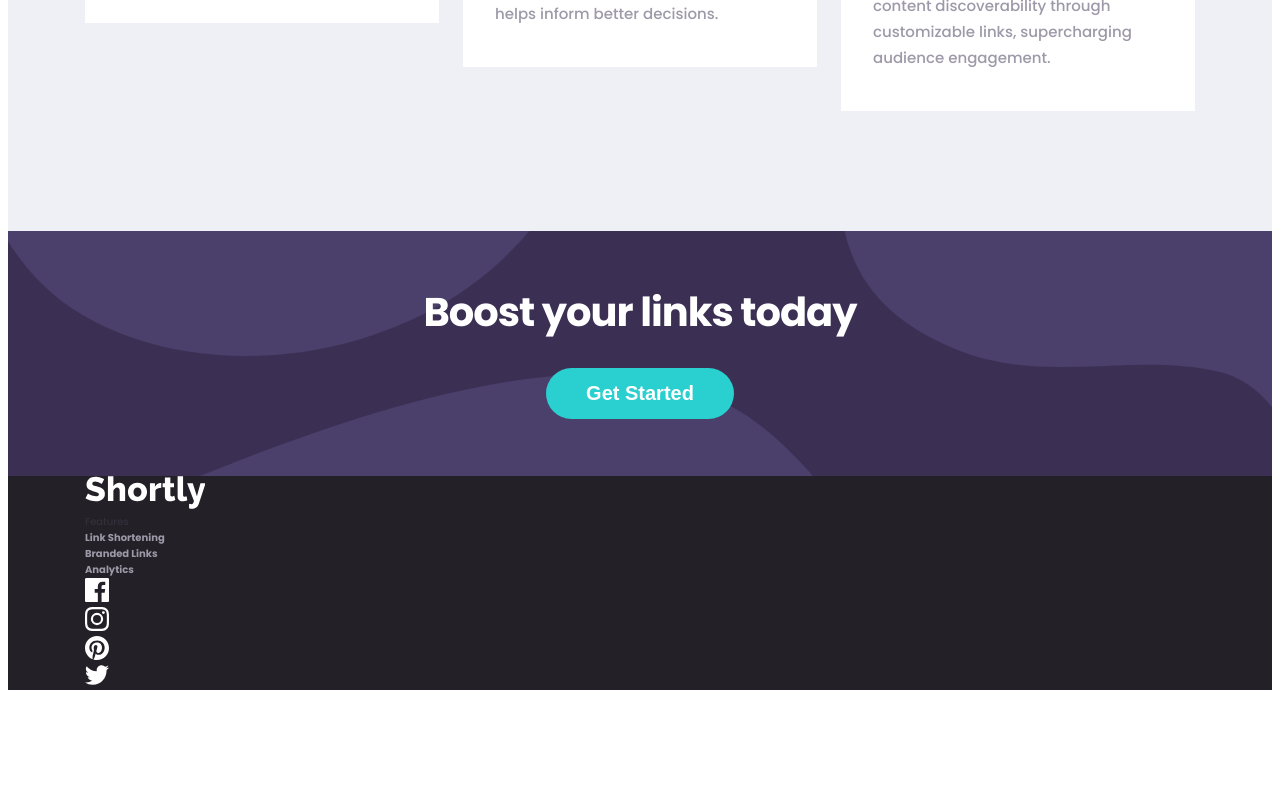
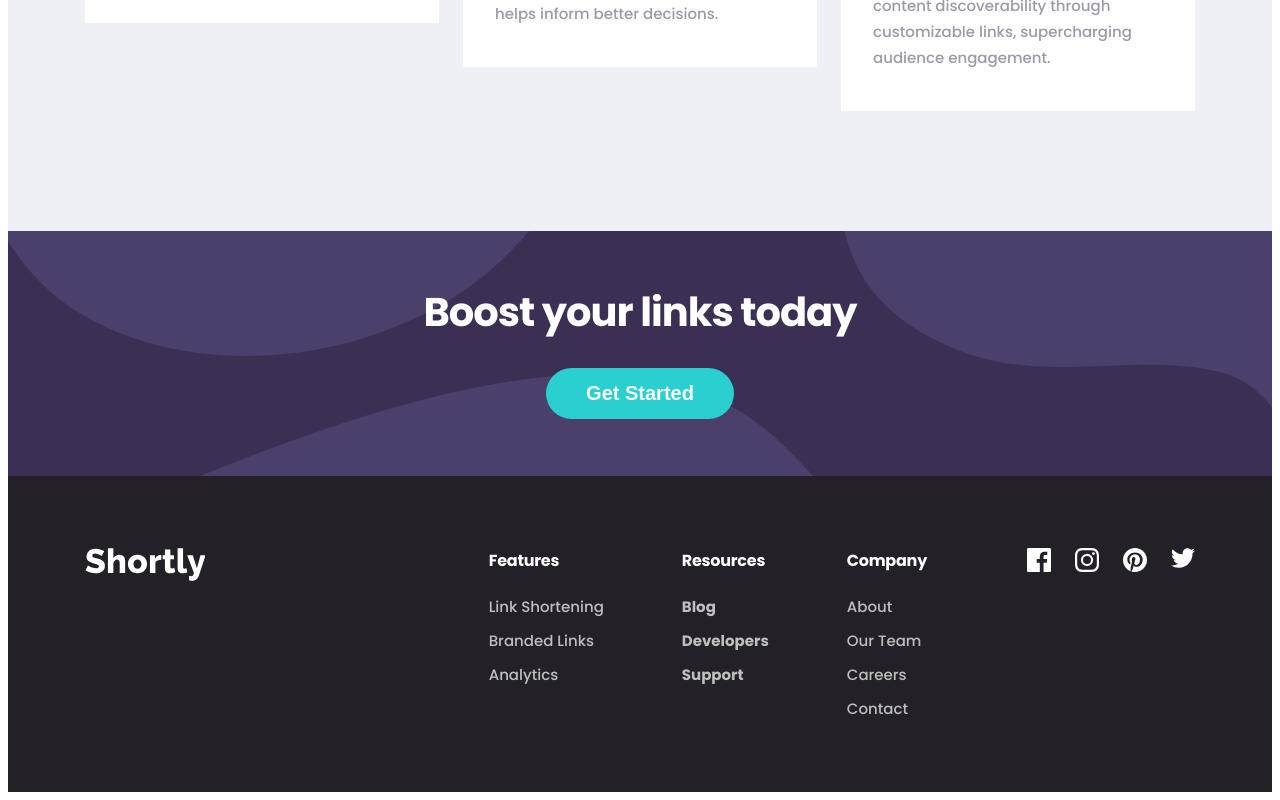
Before and after one commit to andythefan1/url-shortly-design-challenge, a React (Create React App) app: page / in a window 1280 px wide. Shown: the part 1531-2331 px from the top of the page. Before the commit the page ends 2229 px from the top, so only its background shows below. Built offline with nearby package versions, Linux system fonts and the light colour scheme.

Commit message:
finish layout for call-to-action, footer

```diff
--- a/src/App.css
+++ b/src/App.css
@@ -12,6 +12,10 @@ header,
 main,
 footer {
 	max-width: 144rem;
+}
+
+footer {
+	background-color: var(--var-violet-darkest);
 }
 
 section.landing {
--- a/src/containers/Footer/index.jsx
+++ b/src/containers/Footer/index.jsx
@@ -8,40 +8,97 @@ import './styles.css';
 
 export const Footer = () => {
 	return (
-		<div>
-			{' '}
+		<div className='footer'>
 			<Logo inverse />
 			<div className='footer-links'>
-				<div className='footer-link-container'>
-					<div className='footer-link-header'>Features</div>
-					<nav>
-						<ul className='footer-link-list'>
+				<div className='footer-sitemap'>
+					<div className='footer-sitemap-column'>
+						<h3 className='footer-link-header'>Features</h3>
+						<ul className='footer-link-body'>
 							<li className='footer-link-text'>
-								<a href='/'>Link Shortening</a>
+								<a href='/' className=''>
+									Link Shortening
+								</a>
 							</li>
 							<li className='footer-link-text'>
-								<a href='/'>Branded Links</a>
+								<a href='/' className=''>
+									Branded Links
+								</a>
 							</li>
 							<li className='footer-link-text'>
-								<a href='/'>Analytics</a>
+								<a href='/' className=''>
+									Analytics
+								</a>
+							</li>
+						</ul>
+					</div>
+					<nav className='footer-sitemap-column'>
+						<h3 className='footer-link-header'>Resources</h3>
+						<ul className='footer-link-body'>
+							<li className='footer-link-text'>
+								<a href='/' className=''>
+									Blog
+								</a>
+							</li>
+							<li className='footer-link-text'>
+								<a href='/' className=''>
+									Developers
+								</a>
+							</li>
+							<li className='footer-link-text'>
+								<a href='/' className=''>
+									Support
+								</a>
 							</li>
 						</ul>
 					</nav>
+					<div className='footer-sitemap-column'>
+						<h3 className='footer-link-header'>Company</h3>
+						<ul className='footer-link-body'>
+							<li className='footer-link-text'>
+								<a href='/' className=''>
+									About
+								</a>
+							</li>
+							<li className='footer-link-text'>
+								<a href='/' className=''>
+									Our Team
+								</a>
+							</li>
+							<li className='footer-link-text'>
+								<a href='/' className=''>
+									Careers
+								</a>
+							</li>
+							<li className='footer-link-text'>
+								<a href='/' className=''>
+									Contact
+								</a>
+							</li>
+						</ul>
+					</div>
 				</div>
-
-				<nav className='footer-social-icons'>
-					<ul>
+				<nav>
+					<ul className='footer-social-icons'>
 						<li>
-							<FacebookIcon></FacebookIcon>
+							<a href='#'>
+								<FacebookIcon className='social-icon'></FacebookIcon>
+							</a>
 						</li>
 						<li>
-							<InstagramIcon></InstagramIcon>
+							<a href='#'>
+								<InstagramIcon className='social-icon'></InstagramIcon>
+							</a>
 						</li>
 						<li>
-							<PintrestIcon></PintrestIcon>
+							<a href='#'>
+								<PintrestIcon className='social-icon'></PintrestIcon>
+							</a>
 						</li>
 						<li>
-							<TwitterIcon></TwitterIcon>
+							<a href='#'>
+								<TwitterIcon className='social-icon'></TwitterIcon>
+							</a>
 						</li>
 					</ul>
 				</nav>
--- a/src/containers/Footer/styles.css
+++ b/src/containers/Footer/styles.css
@@ -1,3 +1,69 @@
-footer {
-	background-color: var(--var-violet-darkest);
+.footer {
+	padding: 7.2rem 0;
+	display: flex;
+	flex-direction: row;
+	justify-content: space-between;
+	align-items: start;
+
+	a {
+		color: var(--var-gray);
+	}
+	a:active,
+	a:hover {
+		color: var(--var-cyan);
+	}
+
+	a.inverted:active,
+	a.inverted:hover {
+		color: var(--var-cyan);
+	}
 }
+
+.footer-links {
+	display: flex;
+	flex-direction: row;
+	column-gap: 10rem;
+	justify-content: space-between;
+}
+
+.footer-link-body {
+	display: flex;
+	flex-direction: column;
+	row-gap: 1.1rem;
+}
+
+.footer-sitemap {
+	display: flex;
+	flex-direction: row;
+	column-gap: 7.8rem;
+	font-size: 1.5rem;
+}
+
+.footer-sitemap-column {
+	display: flex;
+	flex-direction: column;
+	row-gap: 2.2rem;
+}
+
+Footer h3 {
+	font-size: 1.6rem;
+	letter-spacing: -0.25px;
+	color: var(--var-white);
+}
+
+.footer-social-icons {
+	display: flex;
+	flex-direction: row;
+	column-gap: 2.4rem;
+}
+
+.social-icon path {
+	fill: var(--var-white);
+}
+
+.social-icon:hover path,
+.social-icon:active path,
+.social-icon:visited path,
+.social-icon:focus path {
+	fill: var(--var-cyan);
+}
--- a/src/containers/Header/index.jsx
+++ b/src/containers/Header/index.jsx
@@ -5,27 +5,27 @@ import './styles.css';
 
 export const Header = () => {
 	return (
-		<nav className='nav-bar'>
-			<ul className='nav-link-list'>
+		<nav className='header'>
+			<ul className='nav-bar'>
 				<Logo></Logo>
 				<li>
-					<a className='nav-link' href='/'>
+					<a className='' href='/'>
 						Features
 					</a>
 				</li>
 				<li>
-					<a className='nav-link' href='/'>
+					<a className='' href='/'>
 						Pricing
 					</a>
 				</li>
-				<a className='nav-link' href='/'>
+				<a className='' href='/'>
 					Resources
 				</a>
 			</ul>
 
-			<ul className='nav-link-list'>
+			<ul className='nav-bar'>
 				<li>
-					<a className='nav-link' href='/'>
+					<a className='' href='/'>
 						Login
 					</a>
 				</li>
--- a/src/containers/Header/styles.css
+++ b/src/containers/Header/styles.css
@@ -1,31 +1,26 @@
-.nav-bar {
+.header {
 	font-size: 1.5rem;
 	padding: 4.8rem 0;
 
 	display: flex;
 	justify-content: space-between;
-}
 
-a.nav-link {
+	a {
 		color: var(--var-violet-greyish);
 	}
 
-a.nav-link.inverted {
-}
-
-a.nav-link:active,
-a.nav-link:hover {
+	a:active,
+	a:hover {
 		color: var(--var-blue-dark);
 	}
 
-a.inverted.nav-link:active,
-a.inverted.nav-link:hover {
+	a.inverted:active,
+	a.inverted:hover {
+		color: var(--var-white);
+	}
 }
 
-.nav-bar-col {
-}
-
-.nav-link-list {
+.nav-bar {
 	display: flex;
 	flex-direction: row;
 	align-items: center;
--- a/src/index.css
+++ b/src/index.css
@@ -80,6 +80,13 @@ a:focus {
 	text-decoration: none;
 }
 
+a.inverted,
+a:visited.inverted,
+a:active.inverted,
+a.inverted:focus {
+	color: var(--var-white);
+}
+
 button {
 	font-size: inherit;
 }
@@ -113,12 +120,12 @@ h2 {
 	line-height: 4.8rem;
 }
 
-h2.inverted {
-	color: var(--var-white);
+h3 {
+	font-size: 2.2rem;
 }
 
-h3 {
-	font-size: 2.2rem;
+.inverted {
+	color: var(--var-white);
 }
 
 p {
```
Lines whose indentation alone changed are shown as unchanged.
